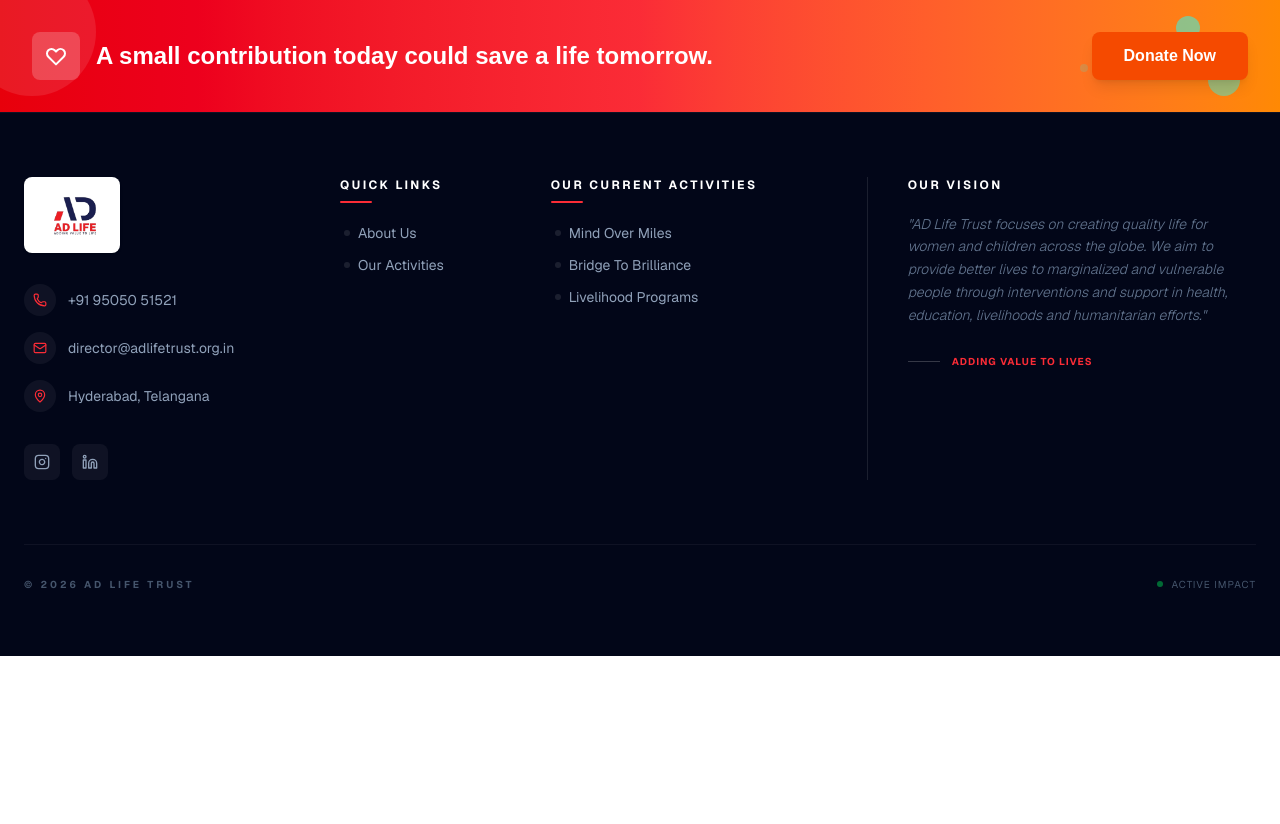
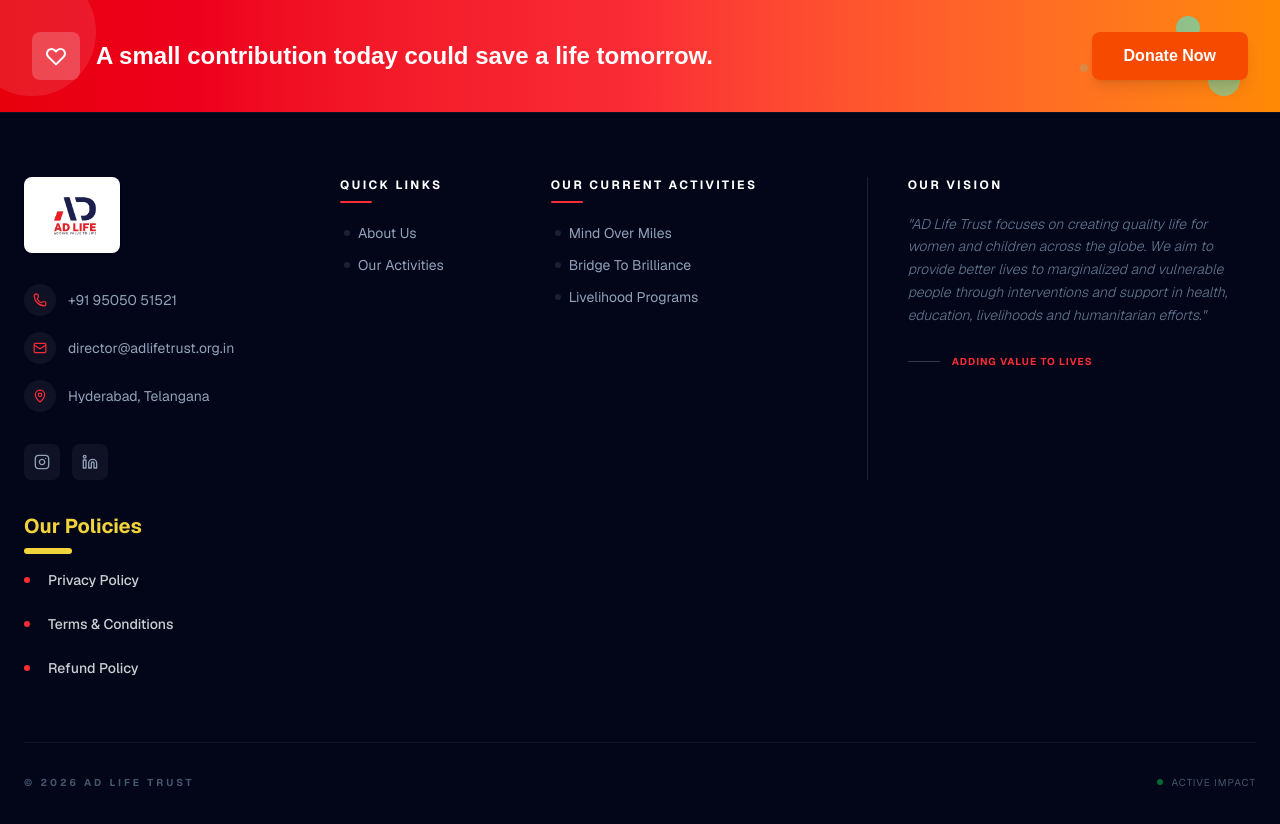
Before and after one commit to ajayaaedtech/adlifetrust-fe, a Next.js app: page / in a window 1280 px wide. Shown: the part 8417-9241 px from the top of the page. Before the commit the page ends 9073 px from the top, so only its background shows below. Built offline with nearby package versions, Linux system fonts and the light colour scheme.

Commit message:
our plicies footer

```diff
--- a/src/components/footer/Footer.js
+++ b/src/components/footer/Footer.js
@@ -11,6 +11,12 @@
     { name: 'About Us', href: '/about-us' },
     { name: 'Our Activities', href: '/activities' },
     // { name: 'Contact', href: '/contact' },
+  ];
+
+  const policyLinks = [
+    { name: "Privacy Policy", href: "/our-policies/privacy-policy" },
+    { name: "Terms & Conditions", href: "/our-policies/terms-and-conditions" },
+    { name: "Refund Policy", href: "/our-policies/refund-policy" },
   ];
 
   const initiativeLinks = [
@@ -84,6 +90,7 @@
             </ul>
           </div>
 
+
           {/* 3. Initiatives (Animated List) */}
           <div className="md:col-span-3 space-y-5">
             <div>
@@ -115,7 +122,50 @@
             </div>
           </div>
 
+          {/* policies */}
+
+
+          {/* Policies */}
+          {/* Policies */}
+          <div className="space-y-4">
+
+            {/* Heading */}
+            <div>
+              <h4 className="font-bold text-xl mb-2 text-[#F1D43B] whitespace-nowrap">
+                Our Policies
+              </h4>
+              <div className="h-1.5 w-12 rounded-full bg-[#F1D43B]" />
+            </div>
+
+            {/* One-line links */}
+            <div className="flex flex-wrap items-center gap-6">
+              {policyLinks?.map((link) => (
+                <Link
+                  key={link.name}
+                  href={link.href}
+                  className="group flex items-center gap-2 text-white/80 hover:text-white transition-all duration-300"
+                >
+                  {/* Dot */}
+                  <span className="w-1.5 h-1.5 rounded-full bg-red-500 transition-all duration-300 group-hover:scale-0 group-hover:opacity-0" />
+
+                  {/* Arrow */}
+                  <ChevronRight
+                    size={14}
+                    className="text-red-500 opacity-0 -ml-3 transition-all duration-300 group-hover:opacity-100 group-hover:ml-0"
+                  />
+
+                  <span className="text-sm font-medium whitespace-nowrap">
+                    {link.name}
+                  </span>      </Link>
+              ))}
+            </div>
+
+          </div>
+
+
+          {/* end policies  */}
         </div>
+
 
         {/* Bottom Bar */}
         <div className="mt-16 pt-8 border-t border-white/5 flex justify-between items-center">
```
